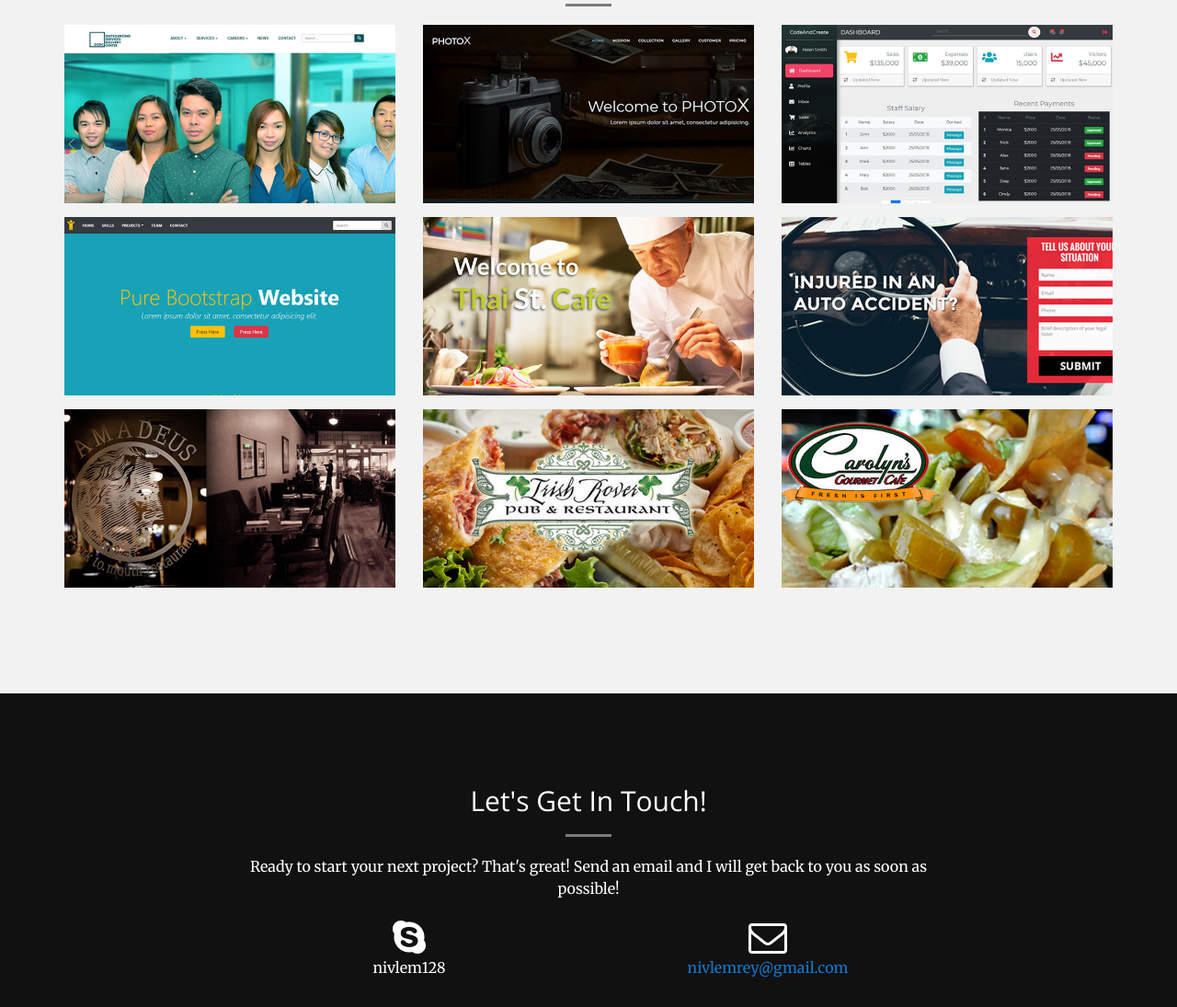
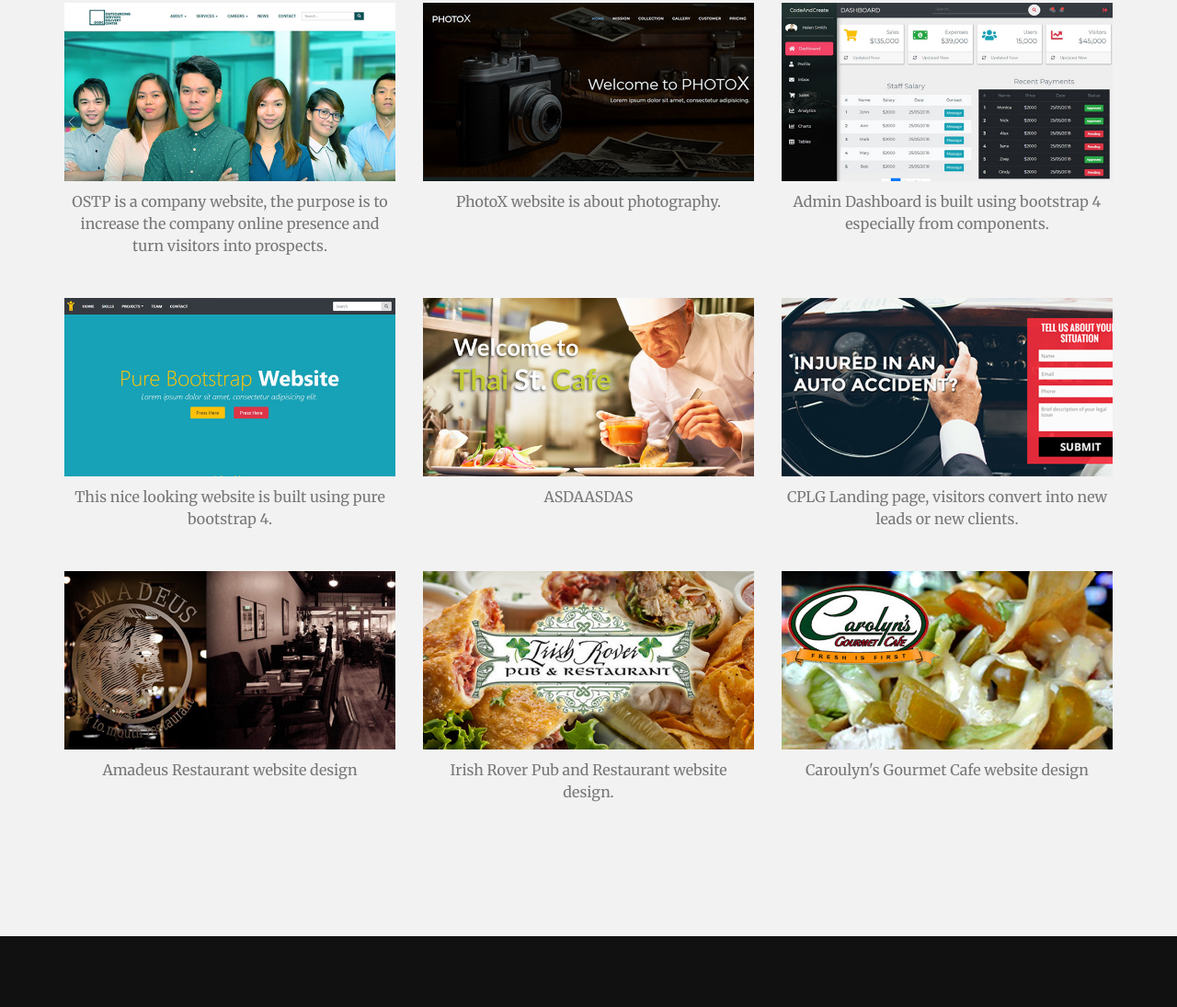
Before and after one commit to creativemelvin/creativemelvin.github.io, a website: page index.html in a window 1280 px wide. Shown: the part 2011-3106 px from the top of the page at 92% size. Drawn offline with nearby package versions, Linux system fonts and the light colour scheme.

Commit message:
New Updates for my Portfolio Website

```diff
--- a/index.html
+++ b/index.html
@@ -90,7 +90,7 @@
                     <hr class="light">
                     <p>Hello I'm Melvin Rey Basco, graduate of Bachelor of Science in Information Technology, I'm a Front End Developer with more than 5 years of expereince in Website Designing and Web Development.</p>
 
-                    <p>I have a diverse set of skills, ranging from design (adobe Applications), to HTML + CSS + Jquery + Javascript, Wordpress and Joomla. Currently I am accepting freelance work.</p>
+                    <p>I have a diverse set of skills, ranging from design (adobe Applications), to HTML + CSS + Jquery + Javascript, Command Line, Bootstrap, Divi, Wordpress and Joomla. Currently I am accepting freelance work.</p>
 
                     <a href="#services" class="page-scroll btn btn-default btn-xl sr-button">Get Started!</a>
                 </div>
@@ -120,14 +120,14 @@
                     <div class="service-box">
                         <i class="fa fa-4x fa-paint-brush text-primary sr-icons"></i>
                         <h3>UX/UI Design</h3>
-                        <p class="text-muted">UI/UX involves planning and iterating a site's structure and layout. Once the proper information architecture is in place, I design the visual layer to create a beautiful user experience.</p>
+                        <p class="text-muted">UI/UX involves planning and iterating a site's structure and layout. Once the proper information architecture is in place, I design the visual layer to create a beautiful user experience and user interface.</p>
                     </div>
                 </div>
                 <div class="col-lg-4 col-md-4 text-center">
                     <div class="service-box">
                         <i class="fa fa-4x fa-code text-primary sr-icons"></i>
                         <h3>Code</h3>
-                        <p class="text-muted">I am fascinated and I am specialising Web Development specially in Front-end development - HTML, CSS, Javascript, Bootstrap, PHP, MySQL, Wordpress and Joomla. I also build Front-end Web Applications based on open source systems Yii2 </p>
+                        <p class="text-muted">I am fascinated and I am specialising Web Development specially in Front-end development - HTML, CSS, Javascript, Command Line, Bootstrap, PHP, MySQL, Divi, Wordpress and Joomla.</p>
                     </div>
                 </div>
             </div>
@@ -160,6 +160,7 @@
                                 </div>
                             </div>
                         </a>
+                        <p class="text-muted portContent">OSTP is a company website, the purpose is to increase the company online presence and turn visitors into prospects.</p>
                     </div>
                 </div>
                 <div class="col-lg-4 col-md-4 col-sm-4">
@@ -177,6 +178,7 @@
                                 </div>
                             </div>
                         </a>
+                        <p class="text-muted portContent">PhotoX website is about photography.</p>
                     </div>
                 </div>
                 <div class="col-lg-4 col-md-4 col-sm-4">
@@ -194,6 +196,7 @@
                                 </div>
                             </div>
                         </a>
+                        <p class="text-muted portContent">Admin Dashboard is built using bootstrap 4 especially from components.</p>
                     </div>
                 </div>
             </div>
@@ -214,6 +217,7 @@
                                 </div>
                             </div>
                         </a>
+                        <p class="text-muted portContent">This nice looking website is built using pure bootstrap 4.</p>
                     </div>
                 </div>
                 <div class="col-lg-4 col-md-4 col-sm-4">
@@ -231,6 +235,7 @@
                                 </div>
                             </div>
                         </a>
+                        <p class="text-muted portContent">ASDAASDAS</p>
                     </div>
                 </div>
                 <div class="col-lg-4 col-md-4 col-sm-4">
@@ -243,11 +248,12 @@
                                         Category
                                     </div> -->
                                     <div class="project-name">
-                                        CPLG Landing Page
+                                        Century Park Law Group Landing Page
                                     </div>
                                 </div>
                             </div>
                         </a>
+                        <p class="text-muted portContent">CPLG Landing page, visitors convert into new leads or new clients.</p>
                     </div>
                 </div>
             </div>
@@ -268,6 +274,7 @@
                                 </div>
                             </div>
                         </a>
+                        <p class="text-muted portContent">Amadeus Restaurant website design</p>
                     </div>
                 </div>
                 <div class="col-lg-4 col-md-4 col-sm-4">
@@ -285,6 +292,7 @@
                                 </div>
                             </div>
                         </a>
+                        <p class="text-muted portContent">Irish Rover Pub and Restaurant website design.</p>
                     </div>
                 </div>
                 <div class="col-lg-4 col-md-4 col-sm-4">
@@ -302,6 +310,7 @@
                                 </div>
                             </div>
                         </a>
+                        <p class="text-muted portContent">Caroulyn's Gourmet Cafe website design</p>
                     </div>
                 </div>
             </div>
--- a/style.css
+++ b/style.css
@@ -61,6 +61,11 @@
 	background: rgba(53, 53, 53, 0.7);
 }
 
+.portContent {
+	padding: 10px 0 25px 0;
+	text-align: center;
+}
+
 @media (min-width: 768px){
 	.navbar-default.affix .navbar-header .navbar-brand {
 	    color: #3181b9;
```
